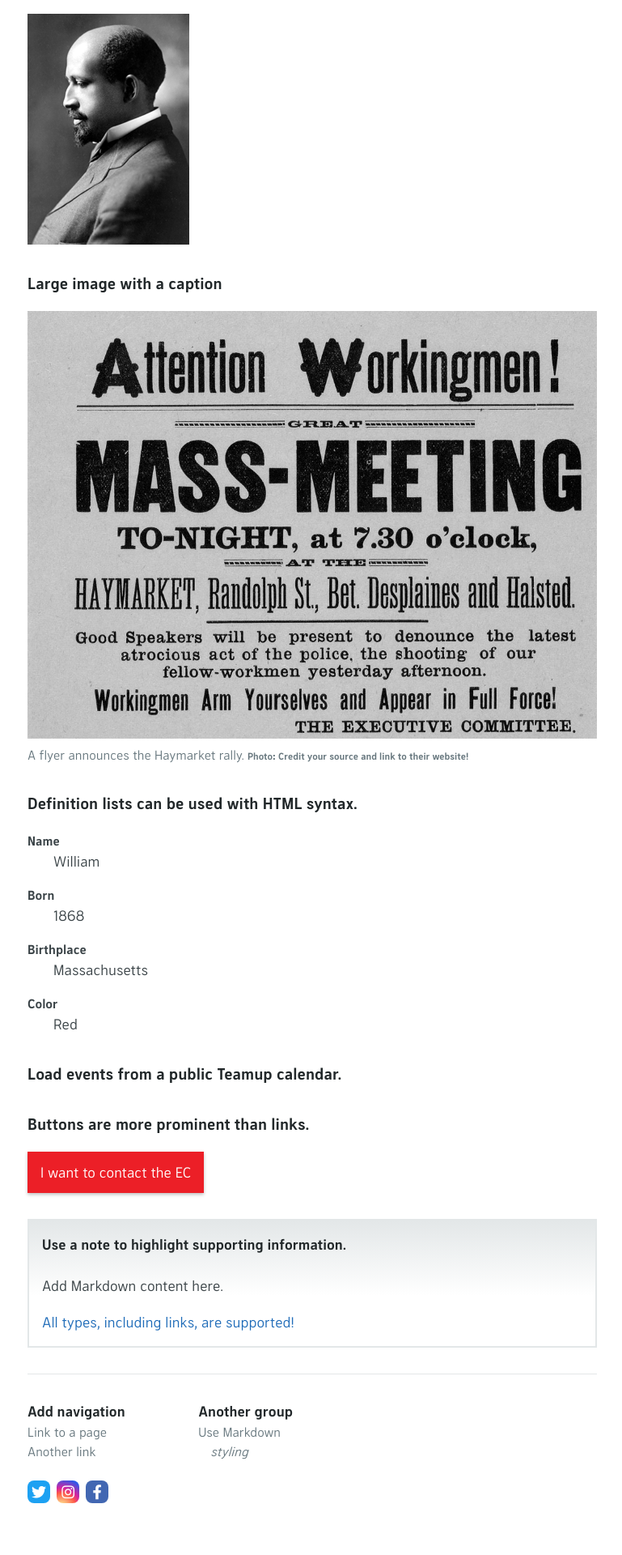
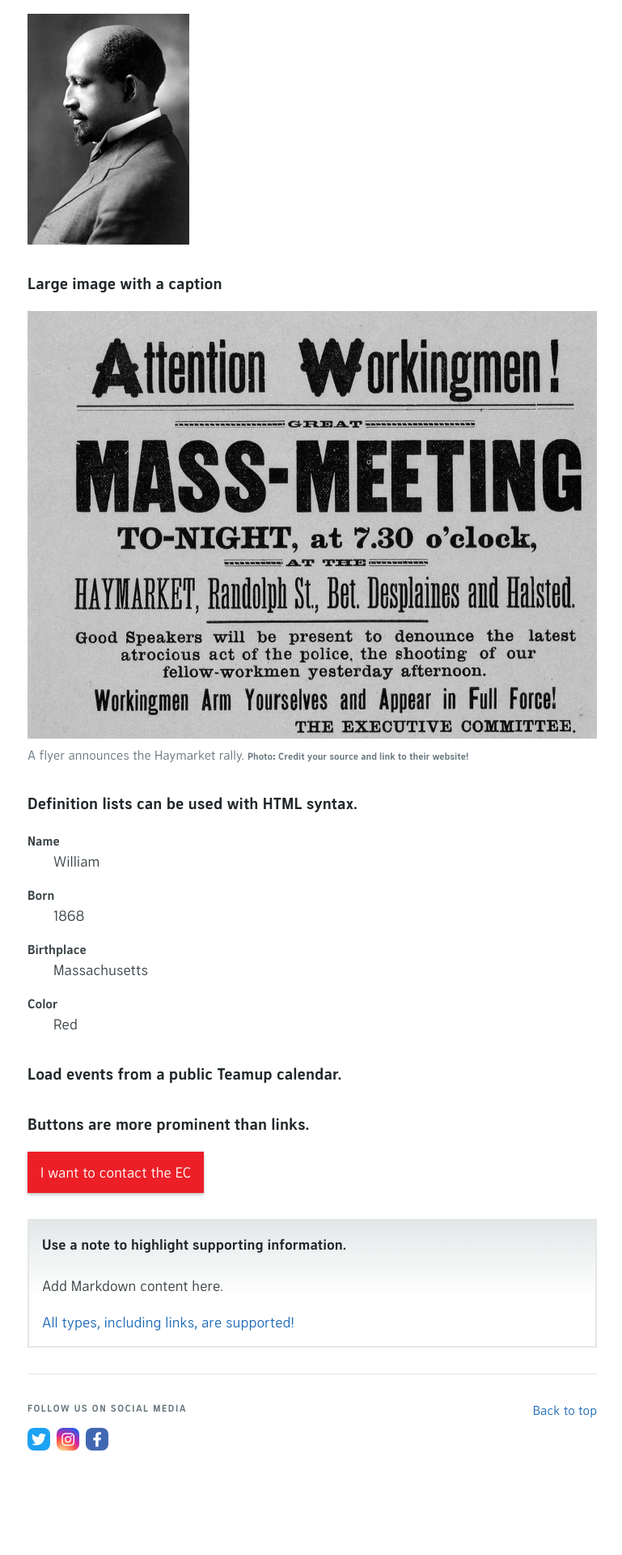
Before and after one commit to ChicagoDSA/haymarket, a Jekyll site: the page built from _homepage/en/index.md, in a window 1280 px wide. Shown: the part 3212-5132 px from the top of the page at 81% size, without its empty margins (254-1023 px from the left). Built offline with Jekyll 4.4.1, drawn with Linux system fonts in a browser that asks for light colours; nearby versions of some CDN libraries; some web fonts are replaced; our own code applies the rules of GitHub Pages for plain Markdown files; library files that are not in the unit come from our copies; the repository's description, which GitHub fills in, is left out; after the commit the page ends 5067 px from its top, so only the background shows below that.

Commit message:
fixed footer

```diff
--- a/_data/translations.yml
+++ b/_data/translations.yml
@@ -15,3 +15,6 @@ logo-description: # Alt text for screen readers
 photo:
   en: Photo
   es: Foto
+back-to-top:
+  en: Back to top
+  es: Ve arriba
--- a/_includes/footer-container.html
+++ b/_includes/footer-container.html
@@ -1,6 +1,36 @@
+{% capture backToTopContent %}
+	<a href="#">{{ site.data.translations.back-to-top.[page.lang] | markdownify | remove: "<p>" | remove: "</p>" | strip_newlines }}</a>
+{% endcapture %}
+
 <footer id="site-footer">
-	<div id="footer-rows">
-		{% include footer-nav.html %}
+	<div id="footer-content">
+		{% if site.chapter.twitter or site.chapter.instagram or site.chapter.facebook %}
+			<div id="social-container">
+				<h6>Follow us on social media</h6>
+
+				{% if site.chapter.twitter %}
+					<a id="twitter" class="social" href="{{ site.chapter.twitter }}">
+						<i class="fab fa-twitter"></i>
+					</a>
+				{% endif %}
+
+				{% if site.chapter.instagram %}
+					<a id="instagram" class="social" href="{{ site.chapter.instagram }}">
+						<i class="fab fa-instagram"></i>
+					</a>
+				{% endif %}
+
+				{% if site.chapter.facebook %}
+					<a id="facebook" class="social" href="{{ site.chapter.facebook }}">
+						<i class="fab fa-facebook-f"></i>
+					</a>
+				{% endif %}
+				<div style="clear: both;"></div>
+			</div>
+			<p id="back-to-top">{{ backToTopContent }}</p>
+		{% else %}
+			<p id="back-to-top" class="no-siblings">{{ backToTopContent }}</p>
+		{% endif %}
 		<div style="clear: both;"></div>
 	</div>
 </footer>
--- a/_includes/footer-nav.html
+++ /dev/null
@@ -1,54 +0,0 @@
-{% capture social %}
-	{% if site.chapter.twitter or site.chapter.instagram or site.chapter.facebook %}
-		<div id="social-container">
-			{% if site.chapter.twitter %}
-				<a id="twitter" class="social" href="{{ site.chapter.twitter }}">
-					<i class="fab fa-twitter"></i>
-				</a>
-			{% endif %}
-
-			{% if site.chapter.instagram %}
-				<a id="instagram" class="social" href="{{ site.chapter.instagram }}">
-					<i class="fab fa-instagram"></i>
-				</a>
-			{% endif %}
-
-			{% if site.chapter.facebook %}
-				<a id="facebook" class="social" href="{{ site.chapter.facebook }}">
-					<i class="fab fa-facebook-f"></i>
-				</a>
-			{% endif %}
-			<div style="clear: both;"></div>
-		</div>
-	{% endif %}
-{% endcapture %}
-
-{% if site.data.nav.elements %}
-	<div id="nav-container">
-		{% for group in site.data.nav.elements %}
-			<div class="nav-group">
-				<h4>{{ group.[page.lang] | markdownify | remove: "<p>" | remove: "</p>" | strip_newlines }}</h4>
-				<ul>
-					{% for item in group.items %}
-						<li><a href="{{ item.page.url.[page.lang] | default: item.page.url | relative_url }}">{{ item.page.[page.lang] | default: item.page.en | markdownify | remove: "<p>" | remove: "</p>" | strip_newlines }}</a></li>
-					{% endfor %}
-				</ul>
-			</div>
-		{% endfor %}
-		<div style="clear: both;"></div>
-		{{ social }}
-	</div>
-{% elsif site.data.translations.chapter-name.[page.lang] && site.chapter.url %}
-	<div id="nav-container" class="no-nav">
-		{% if site.chapter.url %}
-			{% assign chapterURL = site.chapter.url %}
-		{% elsif page.lang == "en" %}
-			{% assign chapterURL = "/" | relative_url %}
-		{% else %}
-			{% assign chapterURL = page.lang | relative_url %}
-		{% endif %}
-
-		<p>{{ site.data.nav.credits.this-site-was-made-by.[page.lang] | markdownify | remove: '<p>' | remove: '</p>' | strip_newlines }} <a href="{{ chapterURL }}">{{ site.data.translations.chapter-name.[page.lang] | markdownify | remove: '<p>' | remove: '</p>' | strip_newlines }}</a>, {{ site.data.nav.credits.a-chapter-of-the.[page.lang] | markdownify | remove: '<p>' | remove: '</p>' | strip_newlines }} <a href="https://www.dsausa.org/">{{ site.data.nav.credits.DSA.[page.lang] | markdownify | remove: '<p>' | remove: '</p>' | strip_newlines }}</a>.</p>
-		{{ social }}
-	</div>
-{% endif %}
--- a/_sass/jekyll-theme-haymarket.scss
+++ b/_sass/jekyll-theme-haymarket.scss
@@ -197,30 +197,6 @@ a {
 .image-credit {
 	font-size: .75rem;
 	font-weight: bold;
-}
-
-/* Styles nav in menu and footer */
-
-.nav-group {
-	ul {
-		margin-top: 0;
-		padding: 0;
-	}
-
-	li {
-		list-style-type: none;
-		text-indent: -1rem;
-		margin-left: 1rem;
-
-		a {
-			color: $secondary-text-color;
-		}
-	}
-
-	h4 {
-		margin-top: 0;
-		margin-bottom: 0;
-	}
 }
 
 /* Global styles */
@@ -482,6 +458,28 @@ a,
 			border: 2px solid $border-color;
 			background-color: #fff;
 
+			.nav-group {
+				ul {
+					margin-top: 0;
+					padding: 0;
+				}
+
+				li {
+					list-style-type: none;
+					text-indent: -1rem;
+					margin-left: 1rem;
+
+					a {
+						color: $secondary-text-color;
+					}
+				}
+
+				h4 {
+					margin-top: 0;
+					margin-bottom: 0;
+				}
+			}
+
 			:last-child > ul {
 				margin-bottom: 0;
 			}
@@ -497,6 +495,7 @@ a,
 
 			h3 {
 				margin: 0;
+				white-space: nowrap;
 				line-height: 2.25rem;
 			}
 
@@ -867,28 +866,19 @@ a,
 	}
 }
 
-#footer-rows {
+#footer-content {
 	width: 100%;
 	padding-top: 2rem;
 	padding-bottom: 4rem;
 	font-size: 1rem;
 	border-top: solid 1px $border-color;
 
-	#nav-container {
-		.nav-group {
+	#social-container {
 		float: left;
-			width: 30%;
-			padding-right: 4rem;
-			vertical-align: top;
-			font-size: 1rem;
+
+		h6 {
+			margin: 0 0 1rem 0;
 		}
-
-		.nav-group:nth-child(3n+1) {
-			clear: left;
-		}
-
-		#social-container {
-			padding-top: .5rem;
 
 		.social {
 			float: left;
@@ -922,41 +912,24 @@ a,
 			background-color: #4267b2;
 		}
 	}
+
+	#back-to-top {
+		float: right;
+		margin: 0;
 	}
 
-	.no-nav {
-		p {
-			max-width: 24rem;
-			margin-top: 0;
-		}
+	#back-to-top.no-siblings {
+		float: left;
 	}
 
-	@include medium {
-		#nav-container {
-			.nav-group {
-				width: 40%;
+	@include extra-small {
+		#social-container,
+		#back-to-top {
+			float: none;
 		}
 
-			.nav-group:nth-child(3n+1) {
-				clear: none;
-			}
-
-			.nav-group:nth-child(2n+1) {
-				clear: left;
+		#social-container {
+			margin-bottom: 1rem;
 		}
 	}
 }
-
-	@include small {
-		#nav-container {
-			.nav-group {
-				float: none;
-				width: 100%;
-			}
-
-			.nav-group:nth-child(n+2) {
-				padding-left: 0;
-			}
-		}
-	}
-}
```
Lines whose indentation alone changed are shown as unchanged.
